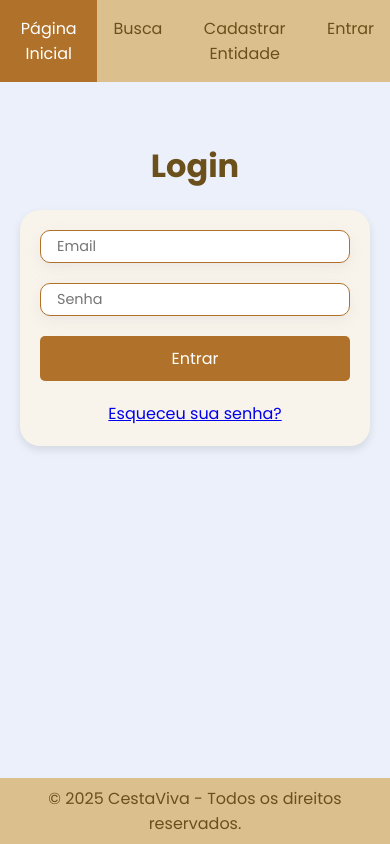
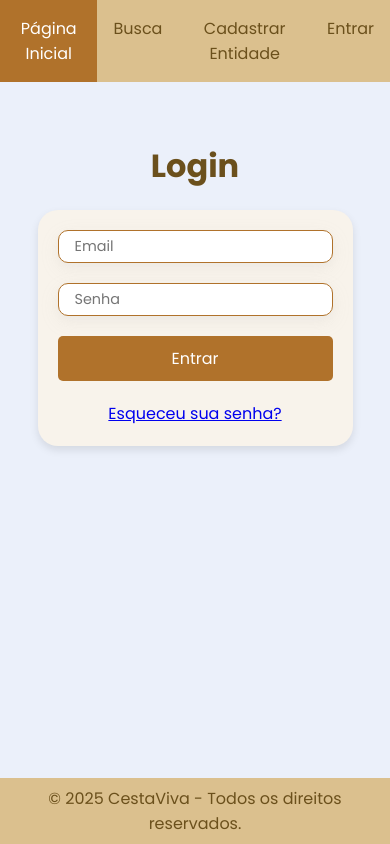
Before and after one commit to Amicuchi/CestaViva, a React (Vite) app: page /login in a window 390 px wide. Built offline with nearby package versions, Linux system fonts and the light colour scheme; no server answers.

Commit message:
chore(index.css): exclusão de item desnecessário no contexto global e inclusão do mesmo item na folha de estilo correspondente.

```diff
--- a/src/styles/index.css
+++ b/src/styles/index.css
@@ -154,10 +154,6 @@ footer {
     form {
         width: 90%;
     }
-
-    .LoginForm {
-        width: 100%;
-    }
 }
 
 /* Small devices to medium devices*/
```
